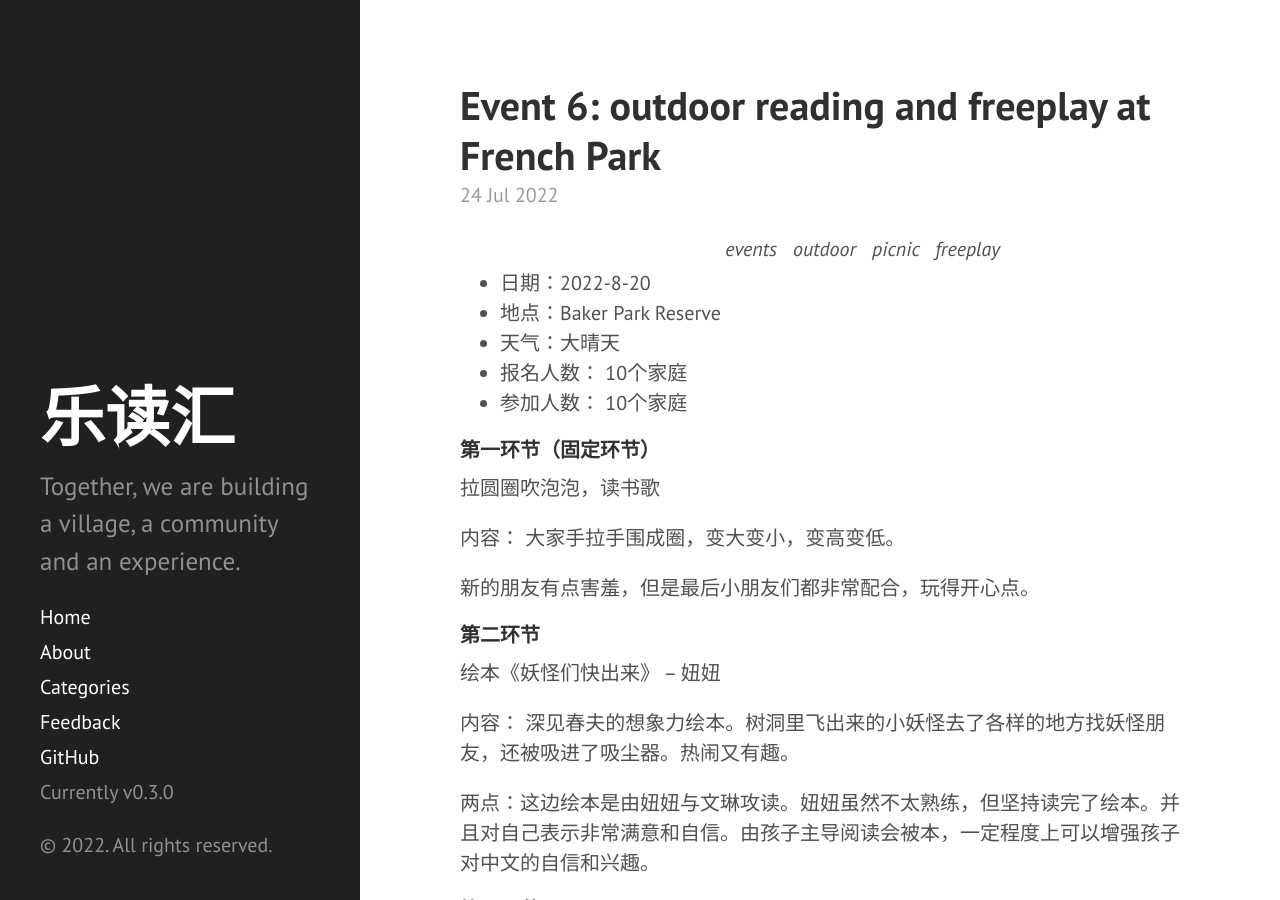
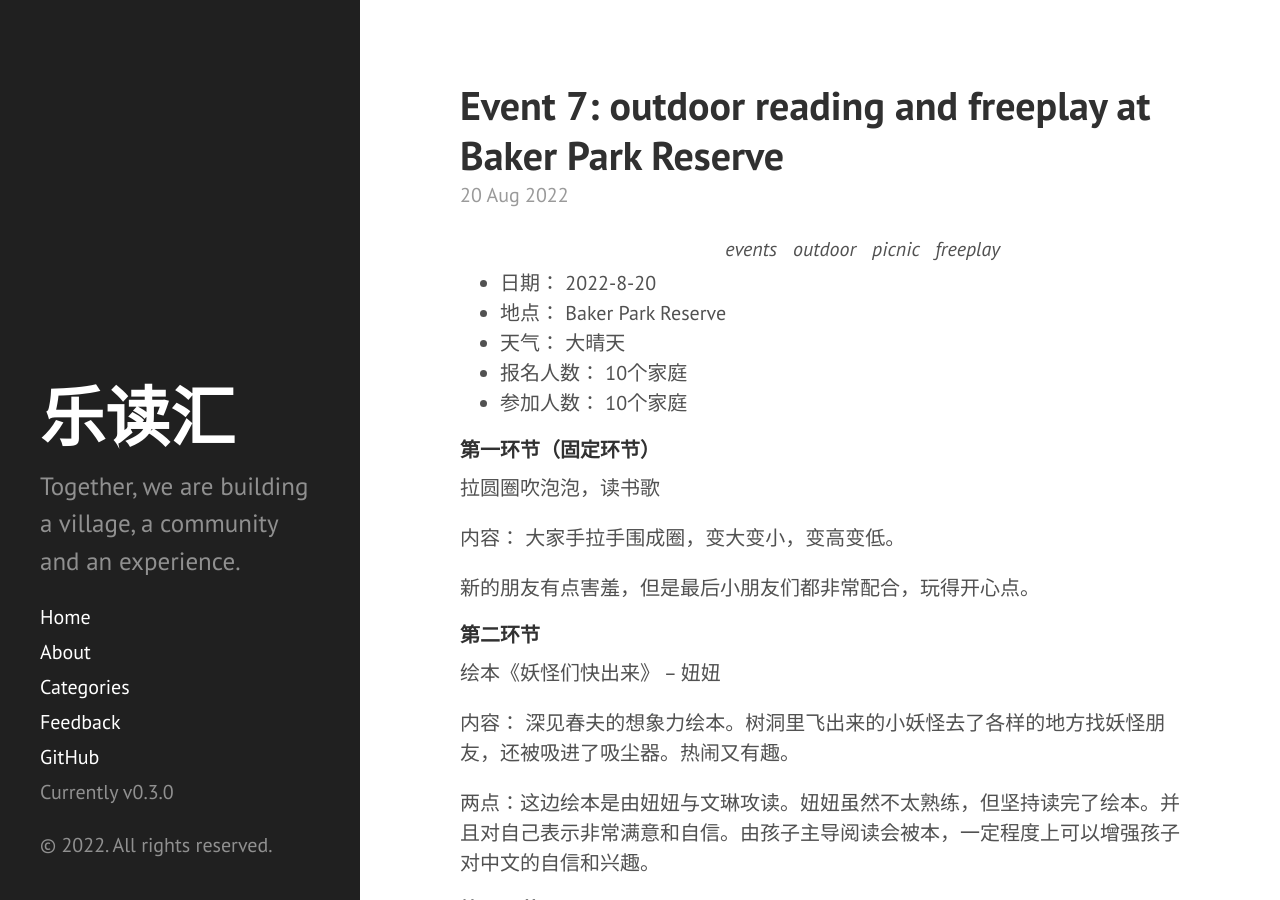
Before and after one commit to leducon/leducon.github.io, a Jekyll site: the page built from _posts/2022-08-20-event7-outdoor-Baker-Park-Reserve.md, in a window 1280 px wide and 900 px high. Built offline with Jekyll 4.4.1, drawn with Linux system fonts in a browser that asks for light colours; Markdown is read by kramdown in place of the engine named in the settings.

Commit message:
fix: event 7 format

```diff
--- a/_posts/2022-08-20-event7-outdoor-Baker-Park-Reserve.md
+++ b/_posts/2022-08-20-event7-outdoor-Baker-Park-Reserve.md
@@ -1,14 +1,14 @@
 ---
 layout: post
-title: "Event 6: outdoor reading and freeplay at French Park"
-date: 2022-07-24 10:00:00 -0600
+title: "Event 7: outdoor reading and freeplay at Baker Park Reserve"
+date: 2022-08-20 10:00:00 -0600
 categories: [events, outdoor, picnic, freeplay]
 ---
 
 
-- 日期：2022-8-20
-- 地点：Baker Park Reserve
-- 天气：大晴天
+- 日期： 2022-8-20
+- 地点： Baker Park Reserve
+- 天气： 大晴天
 - 报名人数： 10个家庭
 - 参加人数： 10个家庭
 
```
Also changed, not shown: 2 other files.
